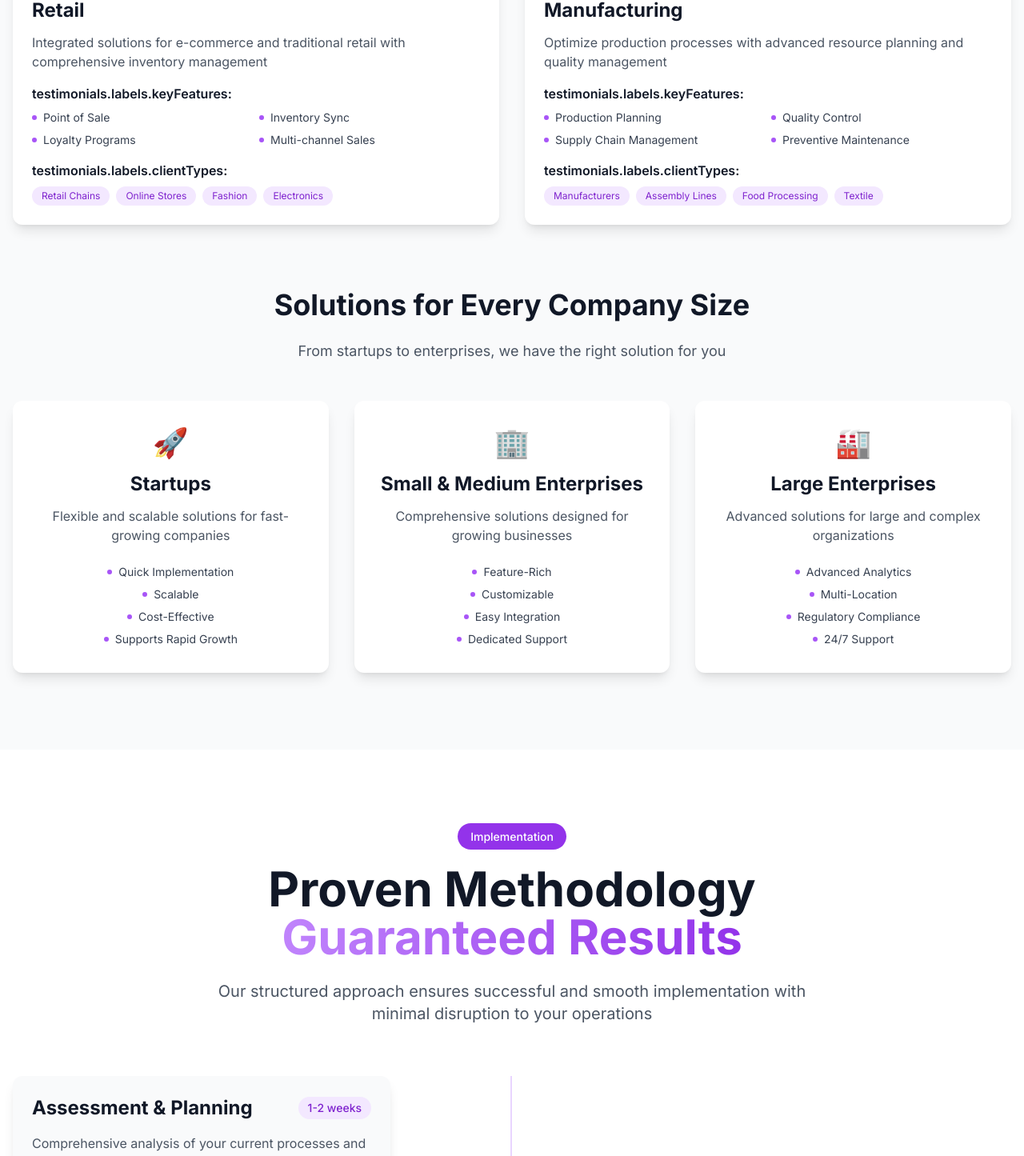
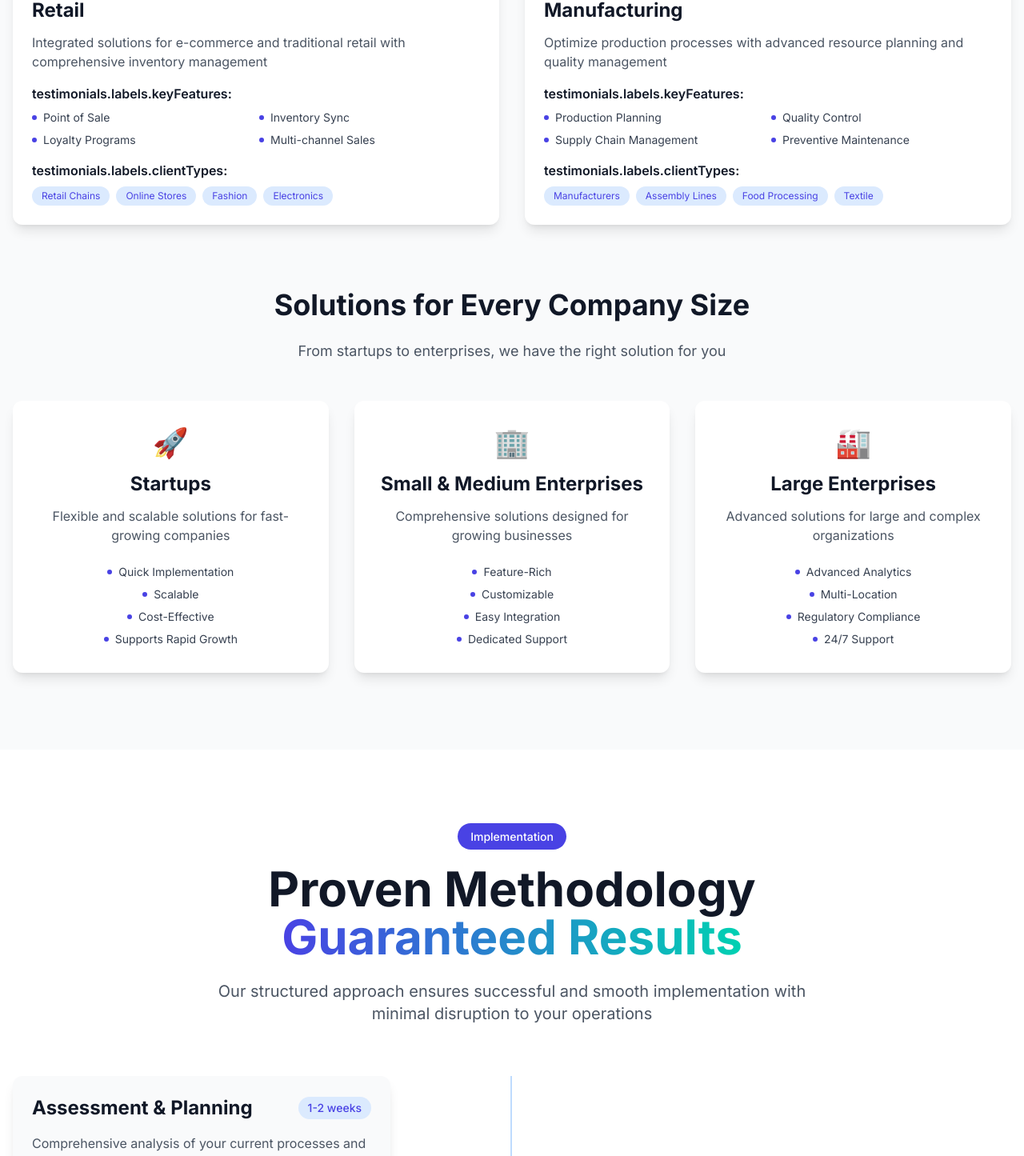
Before and after one commit to Muhammad-alduais/accenture-homepage-clone, a Next.js app: page /en in a window 1280 px wide. Shown: the part 5626-7071 px from the top of the page at 80% size. Built offline with nearby package versions, Linux system fonts and the light colour scheme.

Commit message:
Update sections with new brand colors

```diff
--- a/src/components/ImplementationSection.tsx
+++ b/src/components/ImplementationSection.tsx
@@ -156,7 +156,7 @@ export default function ImplementationSection() {
         >
           <div className={`text-center mb-16 ${isRTL ? 'text-center' : 'text-center'}`}>
             <motion.div variants={itemVariants} className="mb-6">
-              <span className="bg-purple-600 text-white text-sm font-medium px-4 py-2 rounded-full">
+              <span className="bg-brand-primary text-white text-sm font-medium px-4 py-2 rounded-full">
                 {t('implementation.badge')}
               </span>
             </motion.div>
@@ -167,7 +167,7 @@ export default function ImplementationSection() {
             >
               {t('implementation.title')}
               <br />
-              <span className="bg-gradient-to-r from-purple-400 to-purple-600 bg-clip-text text-transparent">
+              <span className="bg-gradient-to-r from-brand-primary to-brand-accent bg-clip-text text-transparent">
                 {t('implementation.titleHighlight')}
               </span>
             </motion.h2>
@@ -183,7 +183,7 @@ export default function ImplementationSection() {
           {/* Implementation Timeline */}
           <div className="relative mb-20">
             {/* Timeline Line */}
-            <div className={`absolute top-0 bottom-0 w-0.5 bg-purple-200 dark:bg-purple-800 ${isRTL ? 'right-8 md:right-1/2' : 'left-8 md:left-1/2'} transform md:-translate-x-0.5`}></div>
+            <div className={`absolute top-0 bottom-0 w-0.5 bg-blue-200 dark:bg-blue-800 ${isRTL ? 'right-8 md:right-1/2' : 'left-8 md:left-1/2'} transform md:-translate-x-0.5`}></div>
 
             <div className="space-y-12">
               {phases.map((phase, index) => (
@@ -195,7 +195,7 @@ export default function ImplementationSection() {
                   variants={itemVariants}
                 >
                   {/* Phase Number */}
-                  <div className={`absolute w-16 h-16 bg-purple-600 text-white rounded-full flex items-center justify-center font-bold text-lg transform z-10 ${
+                  <div className={`absolute w-16 h-16 bg-brand-primary text-white rounded-full flex items-center justify-center font-bold text-lg transform z-10 ${
                     isRTL ? 'right-8 md:right-1/2 md:translate-x-1/2' : 'left-8 md:left-1/2 md:-translate-x-1/2'
                   }`}>
                     {phase.phase}
@@ -212,7 +212,7 @@ export default function ImplementationSection() {
                         <h3 className={`text-2xl font-bold text-gray-900 dark:text-white ${isRTL ? 'text-right' : 'text-left'}`}>
                           {t(phase.titleKey)}
                         </h3>
-                        <span className="bg-purple-100 dark:bg-purple-900/30 text-purple-700 dark:text-purple-300 px-3 py-1 rounded-full text-sm font-medium">
+                        <span className="bg-blue-100 dark:bg-blue-900/30 text-brand-primary dark:text-brand-accent px-3 py-1 rounded-full text-sm font-medium">
                           {t(phase.durationKey)}
                         </span>
                       </div>
@@ -229,7 +229,7 @@ export default function ImplementationSection() {
                           <ul className="space-y-1">
                             {phase.activitiesKeys.map((activityKey, idx) => (
                               <li key={idx} className={`flex items-center ${isRTL ? 'space-x-reverse space-x-2' : 'space-x-2'}`}>
-                                <div className="w-1.5 h-1.5 bg-purple-500 rounded-full"></div>
+                                <div className="w-1.5 h-1.5 bg-brand-primary rounded-full"></div>
                                 <span className="text-sm text-gray-700 dark:text-gray-300">{t(activityKey)}</span>
                               </li>
                             ))}
@@ -243,7 +243,7 @@ export default function ImplementationSection() {
                           <ul className="space-y-1">
                             {phase.deliverablesKeys.map((deliverableKey, idx) => (
                               <li key={idx} className={`flex items-center ${isRTL ? 'space-x-reverse space-x-2' : 'space-x-2'}`}>
-                                <div className="w-1.5 h-1.5 bg-green-500 rounded-full"></div>
+                                <div className="w-1.5 h-1.5 bg-brand-accent rounded-full"></div>
                                 <span className="text-sm text-gray-700 dark:text-gray-300">{t(deliverableKey)}</span>
                               </li>
                             ))}
@@ -259,14 +259,14 @@ export default function ImplementationSection() {
 
           {/* Proof Points */}
           <motion.div
-            className="bg-gradient-to-r from-purple-600 to-purple-800 rounded-2xl p-12 text-white"
+            className="bg-gradient-to-r from-brand-primary to-brand-accent rounded-2xl p-12 text-white"
             variants={itemVariants}
           >
             <div className="text-center mb-12">
               <h3 className="text-3xl md:text-4xl font-bold mb-4">
                 {t('implementation.provenResults')}
               </h3>
-              <p className="text-xl text-purple-100 max-w-2xl mx-auto">
+              <p className="text-xl text-blue-100 max-w-2xl mx-auto">
                 {t('implementation.provenDescription')}
               </p>
             </div>
@@ -285,7 +285,7 @@ export default function ImplementationSection() {
                   <div className="text-xl font-semibold mb-2">
                     {t(point.descriptionKey)}
                   </div>
-                  <div className="text-purple-200">
+                  <div className="text-blue-200">
                     {t(point.detailKey)}
                   </div>
                 </motion.div>
--- a/src/components/IndustriesSection.tsx
+++ b/src/components/IndustriesSection.tsx
@@ -153,7 +153,7 @@ export default function IndustriesSection() {
         >
           <header className={`text-center mb-16 ${isRTL ? 'text-center' : 'text-center'}`}>
             <motion.div variants={itemVariants} className="mb-6">
-              <span className="bg-purple-600 text-white text-sm font-medium px-4 py-2 rounded-full">
+              <span className="bg-brand-primary text-white text-sm font-medium px-4 py-2 rounded-full">
                 {t('industries.badge')}
               </span>
             </motion.div>
@@ -210,7 +210,7 @@ export default function IndustriesSection() {
                     <div className="grid grid-cols-2 gap-2">
                       {industry.featuresKeys.map((featureKey, idx) => (
                         <div key={idx} className={`flex items-center ${isRTL ? 'space-x-reverse space-x-2' : 'space-x-2'}`}>
-                          <div className="w-1.5 h-1.5 bg-purple-500 rounded-full" aria-hidden="true"></div>
+                          <div className="w-1.5 h-1.5 bg-brand-primary rounded-full" aria-hidden="true"></div>
                           <span className="text-sm text-gray-700 dark:text-gray-300">{t(featureKey)}</span>
                         </div>
                       ))}
@@ -223,7 +223,7 @@ export default function IndustriesSection() {
                     </h4>
                     <div className="flex flex-wrap gap-2">
                       {industry.clientTypesKeys.map((typeKey, idx) => (
-                        <span key={idx} className="bg-purple-100 dark:bg-purple-900/30 text-purple-700 dark:text-purple-300 px-3 py-1 rounded-full text-xs">
+                        <span key={idx} className="bg-blue-100 dark:bg-blue-900/30 text-brand-primary dark:text-brand-accent px-3 py-1 rounded-full text-xs">
                           {t(typeKey)}
                         </span>
                       ))}
@@ -268,7 +268,7 @@ export default function IndustriesSection() {
                 <ul className="space-y-2">
                   {client.benefitsKeys.map((benefitKey, idx) => (
                     <li key={idx} className={`flex items-center justify-center ${isRTL ? 'space-x-reverse space-x-2' : 'space-x-2'}`}>
-                      <div className="w-1.5 h-1.5 bg-purple-500 rounded-full" aria-hidden="true"></div>
+                      <div className="w-1.5 h-1.5 bg-brand-primary rounded-full" aria-hidden="true"></div>
                       <span className="text-sm text-gray-700 dark:text-gray-300">{t(benefitKey)}</span>
                     </li>
                   ))}
--- a/src/lib/translations/global/ar.json
+++ b/src/lib/translations/global/ar.json
@@ -152,6 +152,7 @@
     "title": "نُبتكر. نُطوّر. نُبسّط",
     "subtitle": "",
     "tertiary": "",
+    "quaternary": "",
     "description": "نظام ERP ذكي مدعوم بالذكاء الاصطناعي، مصمم خصيصًا لسير عملك. بسّط عملياتك، زد كفاءتك، وتهيأ للمستقبل مع حلول MovinWare.",
     "metrics": {
       "implementation": "تنفيذ أسرع",
```
